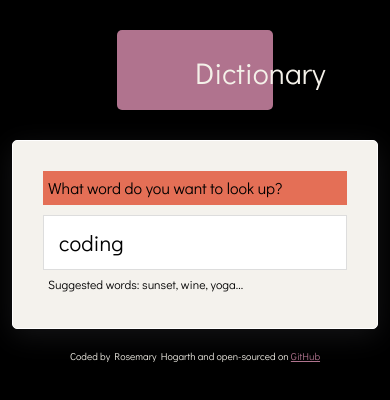
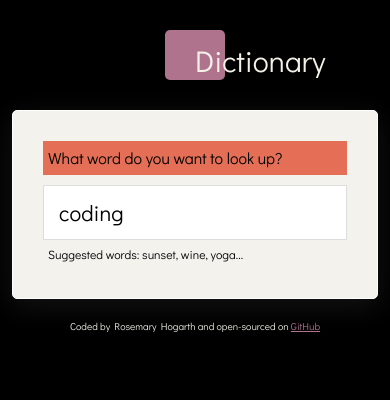
Before and after one commit to Rosemary-Hogarth/dictionary-project, a React (Create React App) app: page / in a window 390 px wide. Shown: the top 400 px of the page. Built offline with nearby package versions, Linux system fonts and the light colour scheme; no server answers.

Commit message:
Altered media queries

```diff
--- a/src/App.css
+++ b/src/App.css
@@ -9,7 +9,7 @@ body {
   border-radius: 5px;
   margin: 30px auto;
   color: #F4F1E9;
-  padding: 10px 78px;
+  padding: 10px 60px;
   background-color: #B0738E;
   width: 60px;
   height: 80px;
@@ -40,5 +40,13 @@ body {
 @media (max-width: 768px) {
   .App h1 {
     font-size: 30px;
+    position: relative;
+  top: 3px;
+  }
+
+  .App header {
+   height: 50px;
+
+   padding: 10px 30px;
   }
 }
--- a/src/Meaning.css
+++ b/src/Meaning.css
@@ -26,6 +26,6 @@ margin-bottom: 10px;
 .info {
   background-color: #84B8C2;
   border-radius: 5px;
-  padding: 5px 30px;
+  padding: 5px 15px;
   margin-top: 5px;
 }
--- a/src/Results.css
+++ b/src/Results.css
@@ -14,6 +14,7 @@
 
 @media (max-width: 768px) {
   .definition {
-    font-size: 18px;
+    font-size: 15px;
   }
+
 }
```
